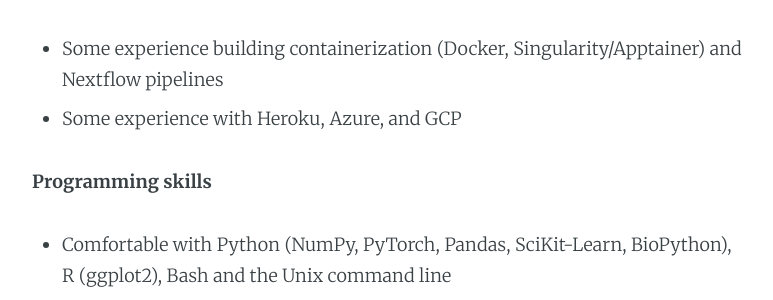
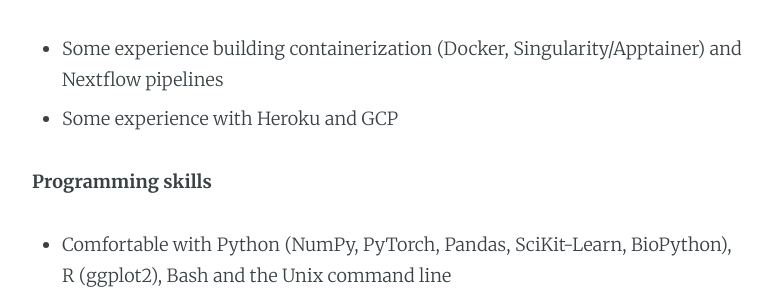
Before and after one commit to delalamo/delalamo.github.io, a Jekyll site: the page built from about.md, in a window 1280 px wide and 900 px high, scrolled down 1390 px. Shown: the part 153-453 px from the top of the window, without its empty margins (253-1026 px from the left). Built offline with Jekyll 4.4.1, drawn with Linux system fonts in a browser that asks for light colours.

Commit message:
Removing Azure from CV

```diff
--- a/about.md
+++ b/about.md
@@ -29,7 +29,7 @@
 
 **DevOps, cloud computing, and pipelining**
 *   Some experience building containerization (Docker, Singularity/Apptainer) and Nextflow pipelines
-*   Some experience with Heroku, Azure, and GCP
+*   Some experience with Heroku and GCP
 
 **Programming skills**
 *   Comfortable with Python (NumPy, PyTorch, Pandas, SciKit-Learn, BioPython), R (ggplot2), Bash and the Unix command line
```
